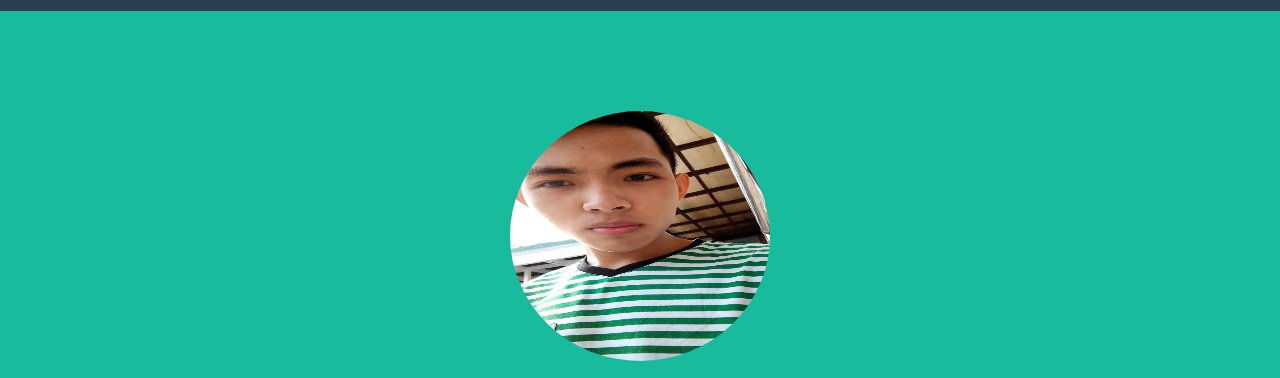
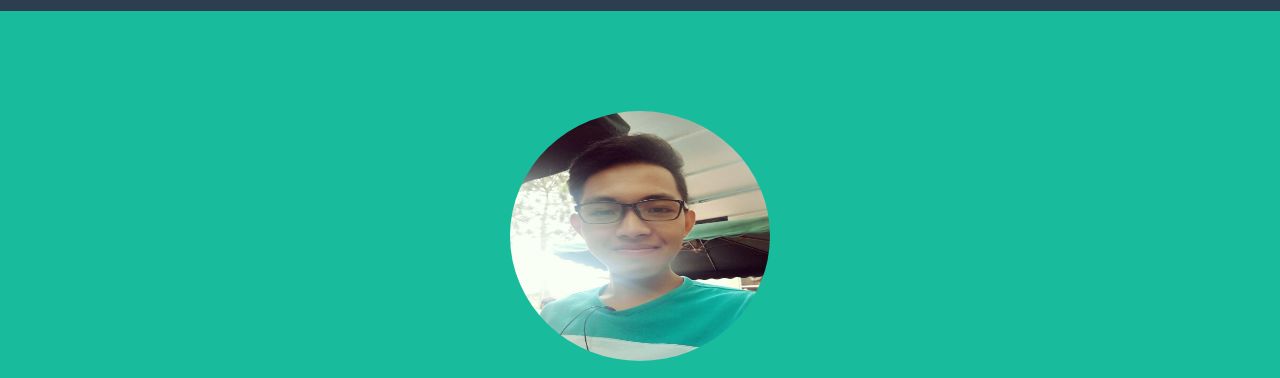
Before and after one commit to bobbytungod/bobbytungod.github.io, a website: page index.html in a window 1280 px wide. Shown: the part 89-467 px from the top of the page. Drawn offline with nearby package versions, Linux system fonts and the light colour scheme.

Commit message:
Update index.html

```diff
--- a/index.html
+++ b/index.html
@@ -71,7 +71,7 @@
         <div class="container">
             <div class="row">
                 <div class="col-lg-12">
-                    <img class="img-circle" src="boo.jpg" alt="" style="height: 250px; width: 260px">
+                    <img class="img-circle" src="p1.jpg" alt="" style="height: 250px; width: 260px">
                     <div class="intro-text">
                         <span class="name">Start Bootstrap</span>
                         <hr class="star-light">
```
